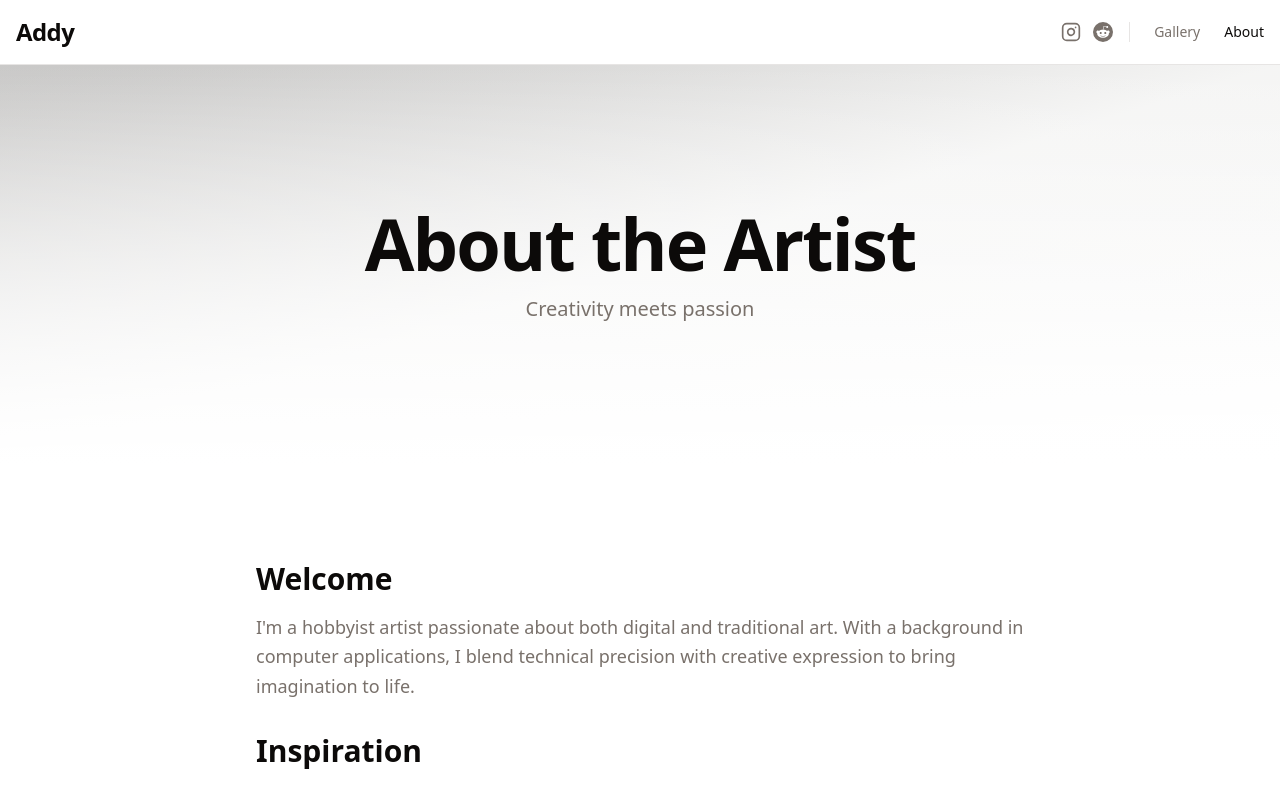
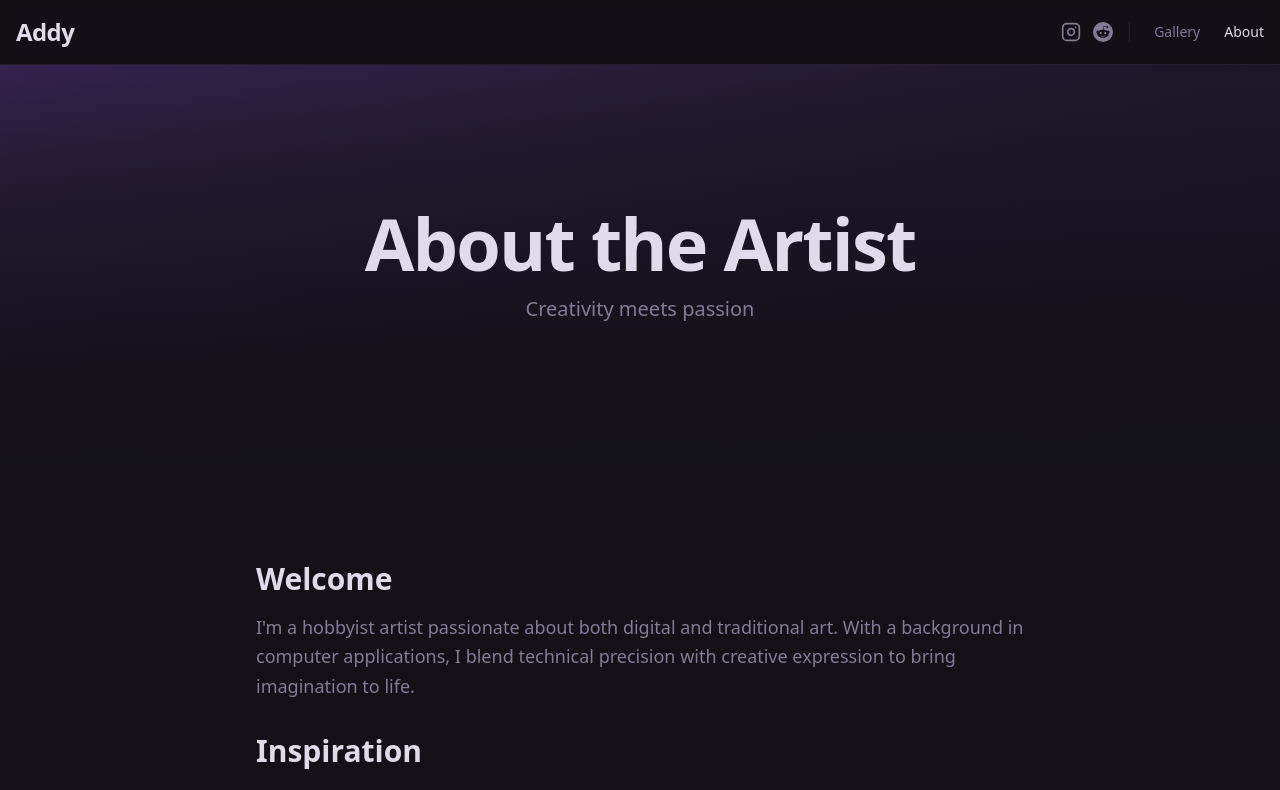
Before and after one commit to rootz491/addy-web, a Next.js app: page /about in a window 1280 px wide. Shown: the top 790 px of the page. Built offline with nearby package versions, Linux system fonts and the light colour scheme.

Commit message:
refactor: update color variables in globals.css and improve layout.tsx formatting

```diff
--- a/src/app/globals.css
+++ b/src/app/globals.css
@@ -45,71 +45,71 @@
 
 :root {
   --radius: 0.625rem;
-  --background: oklch(1 0 0);
-  --foreground: oklch(0.147 0.004 49.25);
-  --card: oklch(1 0 0);
-  --card-foreground: oklch(0.147 0.004 49.25);
-  --popover: oklch(1 0 0);
-  --popover-foreground: oklch(0.147 0.004 49.25);
-  --primary: oklch(0.216 0.006 56.043);
-  --primary-foreground: oklch(0.985 0.001 106.423);
-  --secondary: oklch(0.97 0.001 106.424);
-  --secondary-foreground: oklch(0.216 0.006 56.043);
-  --muted: oklch(0.97 0.001 106.424);
-  --muted-foreground: oklch(0.553 0.013 58.071);
-  --accent: oklch(0.97 0.001 106.424);
-  --accent-foreground: oklch(0.216 0.006 56.043);
+  --background: oklch(0.95 0.01 300);
+  --foreground: oklch(0.2 0.03 300);
+  --card: oklch(0.97 0.008 300);
+  --card-foreground: oklch(0.2 0.03 300);
+  --popover: oklch(0.97 0.008 300);
+  --popover-foreground: oklch(0.2 0.03 300);
+  --primary: oklch(0.5 0.2 300);
+  --primary-foreground: oklch(0.98 0.005 300);
+  --secondary: oklch(0.88 0.015 300);
+  --secondary-foreground: oklch(0.2 0.03 300);
+  --muted: oklch(0.88 0.015 300);
+  --muted-foreground: oklch(0.45 0.05 300);
+  --accent: oklch(0.82 0.03 300);
+  --accent-foreground: oklch(0.2 0.03 300);
   --destructive: oklch(0.577 0.245 27.325);
-  --border: oklch(0.923 0.003 48.717);
-  --input: oklch(0.923 0.003 48.717);
-  --ring: oklch(0.709 0.01 56.259);
+  --border: oklch(0.8 0.02 300);
+  --input: oklch(0.8 0.02 300);
+  --ring: oklch(0.5 0.2 300);
   --chart-1: oklch(0.646 0.222 41.116);
   --chart-2: oklch(0.6 0.118 184.704);
   --chart-3: oklch(0.398 0.07 227.392);
   --chart-4: oklch(0.828 0.189 84.429);
   --chart-5: oklch(0.769 0.188 70.08);
-  --sidebar: oklch(0.985 0.001 106.423);
-  --sidebar-foreground: oklch(0.147 0.004 49.25);
-  --sidebar-primary: oklch(0.216 0.006 56.043);
-  --sidebar-primary-foreground: oklch(0.985 0.001 106.423);
-  --sidebar-accent: oklch(0.97 0.001 106.424);
-  --sidebar-accent-foreground: oklch(0.216 0.006 56.043);
-  --sidebar-border: oklch(0.923 0.003 48.717);
-  --sidebar-ring: oklch(0.709 0.01 56.259);
+  --sidebar: oklch(0.97 0.008 300);
+  --sidebar-foreground: oklch(0.2 0.03 300);
+  --sidebar-primary: oklch(0.5 0.2 300);
+  --sidebar-primary-foreground: oklch(0.98 0.005 300);
+  --sidebar-accent: oklch(0.88 0.015 300);
+  --sidebar-accent-foreground: oklch(0.2 0.03 300);
+  --sidebar-border: oklch(0.8 0.02 300);
+  --sidebar-ring: oklch(0.5 0.2 300);
 }
 
 .dark {
-  --background: oklch(0.147 0.004 49.25);
-  --foreground: oklch(0.985 0.001 106.423);
-  --card: oklch(0.216 0.006 56.043);
-  --card-foreground: oklch(0.985 0.001 106.423);
-  --popover: oklch(0.216 0.006 56.043);
-  --popover-foreground: oklch(0.985 0.001 106.423);
-  --primary: oklch(0.923 0.003 48.717);
-  --primary-foreground: oklch(0.216 0.006 56.043);
-  --secondary: oklch(0.268 0.007 34.298);
-  --secondary-foreground: oklch(0.985 0.001 106.423);
-  --muted: oklch(0.268 0.007 34.298);
-  --muted-foreground: oklch(0.709 0.01 56.259);
-  --accent: oklch(0.268 0.007 34.298);
-  --accent-foreground: oklch(0.985 0.001 106.423);
+  --background: oklch(0.18 0.015 300);
+  --foreground: oklch(0.9 0.02 300);
+  --card: oklch(0.22 0.02 300);
+  --card-foreground: oklch(0.9 0.02 300);
+  --popover: oklch(0.22 0.02 300);
+  --popover-foreground: oklch(0.9 0.02 300);
+  --primary: oklch(0.6 0.22 300);
+  --primary-foreground: oklch(0.98 0.005 300);
+  --secondary: oklch(0.22 0.035 300);
+  --secondary-foreground: oklch(0.9 0.02 300);
+  --muted: oklch(0.22 0.035 300);
+  --muted-foreground: oklch(0.6 0.05 300);
+  --accent: oklch(0.28 0.05 300);
+  --accent-foreground: oklch(0.9 0.02 300);
   --destructive: oklch(0.704 0.191 22.216);
-  --border: oklch(1 0 0 / 10%);
-  --input: oklch(1 0 0 / 15%);
-  --ring: oklch(0.553 0.013 58.071);
-  --chart-1: oklch(0.488 0.243 264.376);
+  --border: oklch(0.25 0.04 300);
+  --input: oklch(0.22 0.035 300);
+  --ring: oklch(0.6 0.22 300);
+  --chart-1: oklch(0.65 0.25 300);
   --chart-2: oklch(0.696 0.17 162.48);
   --chart-3: oklch(0.769 0.188 70.08);
-  --chart-4: oklch(0.627 0.265 303.9);
+  --chart-4: oklch(0.627 0.265 330);
   --chart-5: oklch(0.645 0.246 16.439);
-  --sidebar: oklch(0.216 0.006 56.043);
-  --sidebar-foreground: oklch(0.985 0.001 106.423);
-  --sidebar-primary: oklch(0.488 0.243 264.376);
-  --sidebar-primary-foreground: oklch(0.985 0.001 106.423);
-  --sidebar-accent: oklch(0.268 0.007 34.298);
-  --sidebar-accent-foreground: oklch(0.985 0.001 106.423);
-  --sidebar-border: oklch(1 0 0 / 10%);
-  --sidebar-ring: oklch(0.553 0.013 58.071);
+  --sidebar: oklch(0.16 0.025 300);
+  --sidebar-foreground: oklch(0.9 0.02 300);
+  --sidebar-primary: oklch(0.6 0.22 300);
+  --sidebar-primary-foreground: oklch(0.98 0.005 300);
+  --sidebar-accent: oklch(0.22 0.035 300);
+  --sidebar-accent-foreground: oklch(0.9 0.02 300);
+  --sidebar-border: oklch(0.25 0.04 300);
+  --sidebar-ring: oklch(0.6 0.22 300);
 }
 
 @layer base {
--- a/src/app/layout.tsx
+++ b/src/app/layout.tsx
@@ -16,7 +16,8 @@ const geistMono = Geist_Mono({
 
 export const metadata: Metadata = {
   title: "Addy - Artist Portfolio",
-  description: "Explore digital and traditional art inspired by anime and Japanese culture",
+  description:
+    "Explore digital and traditional art inspired by anime and Japanese culture",
 };
 
 export default function RootLayout({
@@ -25,7 +26,7 @@ export default function RootLayout({
   children: React.ReactNode;
 }>) {
   return (
-    <html lang="en">
+    <html lang="en" className="dark">
       <body
         className={`${geistSans.variable} ${geistMono.variable} antialiased`}
       >
```
